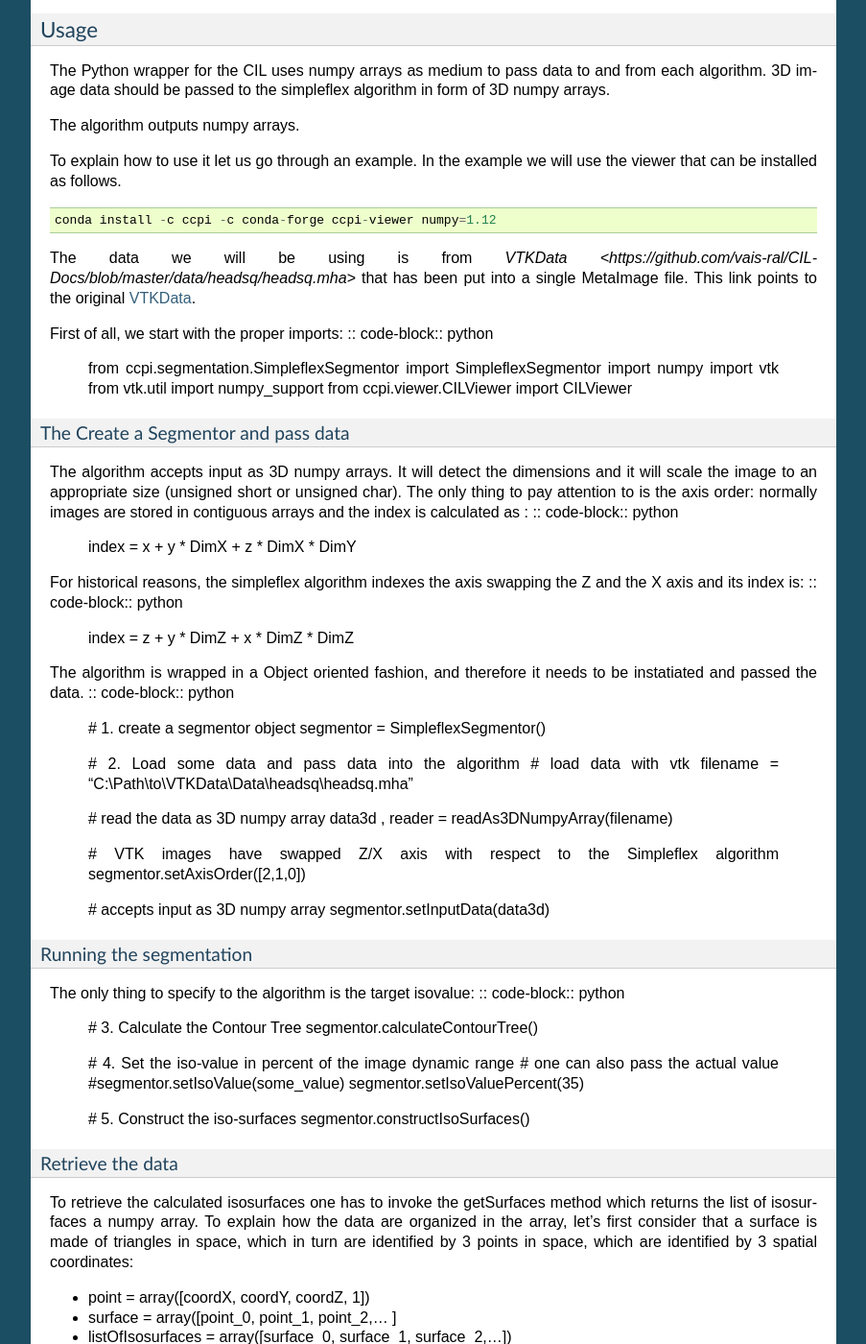
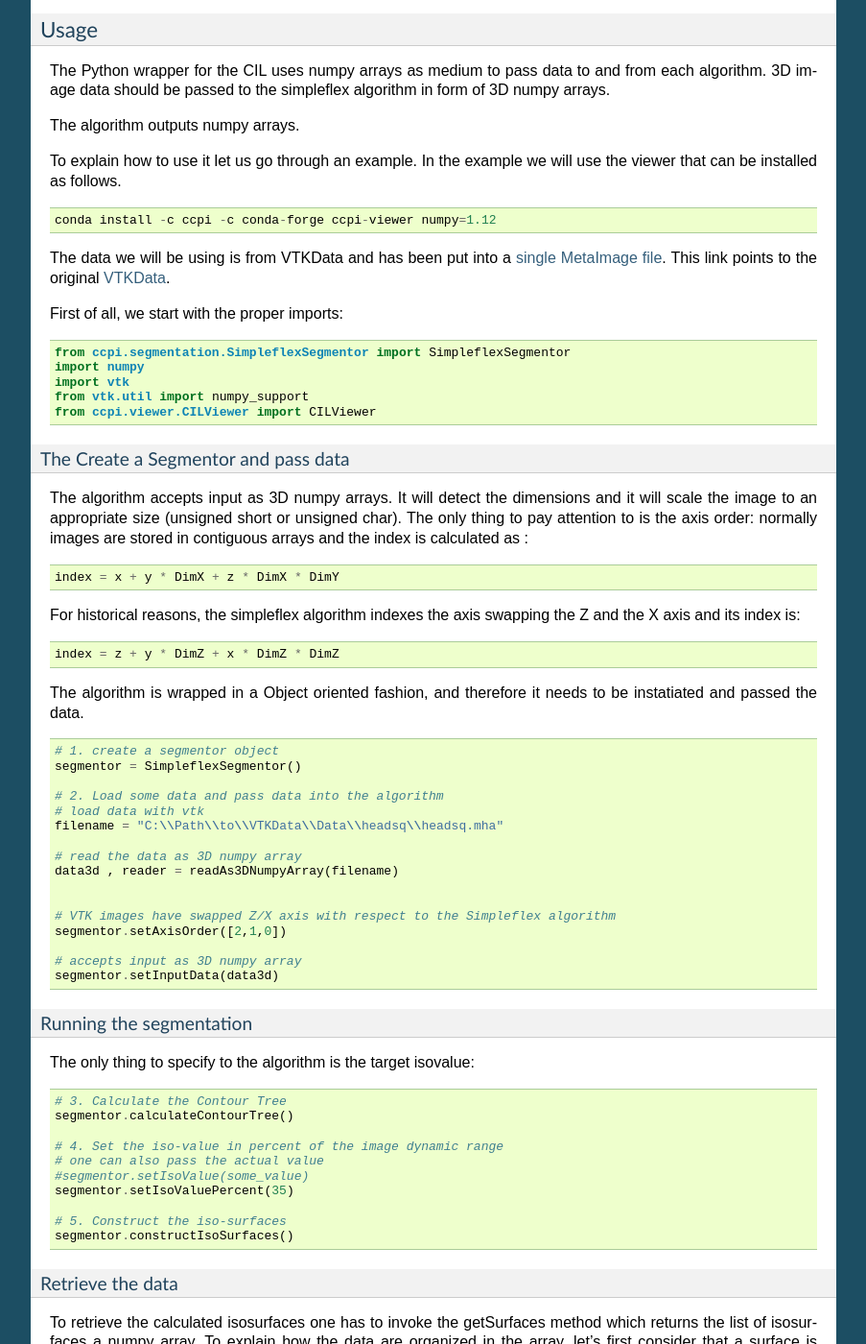
Before and after one commit to vais-ral/CIL-Docs, a Sphinx documentation site: the page built from docs/segmentation.rst, in a window 1280 px wide and 1400 px high, scrolled down 661 px. Shown: the whole window at 96% size, without its empty margins (198-1101 px from the left). Built offline with Sphinx 7.4.7, drawn with Linux system fonts in a browser that asks for light colours.

Commit message:
added code highlighting

```diff
--- a/docs/segmentation.rst
+++ b/docs/segmentation.rst
@@ -48,10 +48,11 @@ To explain how to use it let us go through an example. In the example we will us
 
     conda install -c ccpi -c conda-forge ccpi-viewer numpy=1.12
 
-The data we will be using is from `VTKData <https://github.com/vais-ral/CIL-Docs/blob/master/data/headsq/headsq.mha>` that has been put into a single MetaImage file. This link points to the original `VTKData <https://github.com/naucoin/VTKData/tree/master/Data/headsq>`_.
+The data we will be using is from VTKData and has been put into a `single MetaImage file <https://github.com/vais-ral/CIL-Docs/blob/master/data/headsq/headsq.mha>`_. This link points to the original `VTKData <https://github.com/naucoin/VTKData/tree/master/Data/headsq>`_.
 
 First of all, we start with the proper imports:
-:: code-block:: python
+
+.. code-block:: python
 
     from ccpi.segmentation.SimpleflexSegmentor import SimpleflexSegmentor
     import numpy
@@ -64,17 +65,20 @@ The Create a Segmentor and pass data
 ....................................
 
 The algorithm accepts input as 3D numpy arrays. It will detect the dimensions and it will scale the image to an appropriate size (unsigned short or unsigned char). The only thing to pay attention to is the axis order: normally images are stored in contiguous arrays and the index is calculated as :
-:: code-block:: python
+
+::
 
     index = x + y * DimX + z * DimX * DimY
 
 For historical reasons, the simpleflex algorithm indexes the axis swapping the Z and the X axis and its index is:
-:: code-block:: python
+::
 
     index = z + y * DimZ + x * DimZ * DimZ
 
 The algorithm is wrapped in a Object oriented fashion, and therefore it needs to be instatiated and passed the data.
-:: code-block:: python
+
+.. code-block:: python
+
 
     # 1. create a segmentor object
     segmentor = SimpleflexSegmentor()
@@ -97,7 +101,9 @@ Running the segmentation
 ........................
 
 The only thing to specify to the algorithm is the target isovalue:
-:: code-block:: python
+
+.. code-block:: python
+
 
     # 3. Calculate the Contour Tree
     segmentor.calculateContourTree()
```
